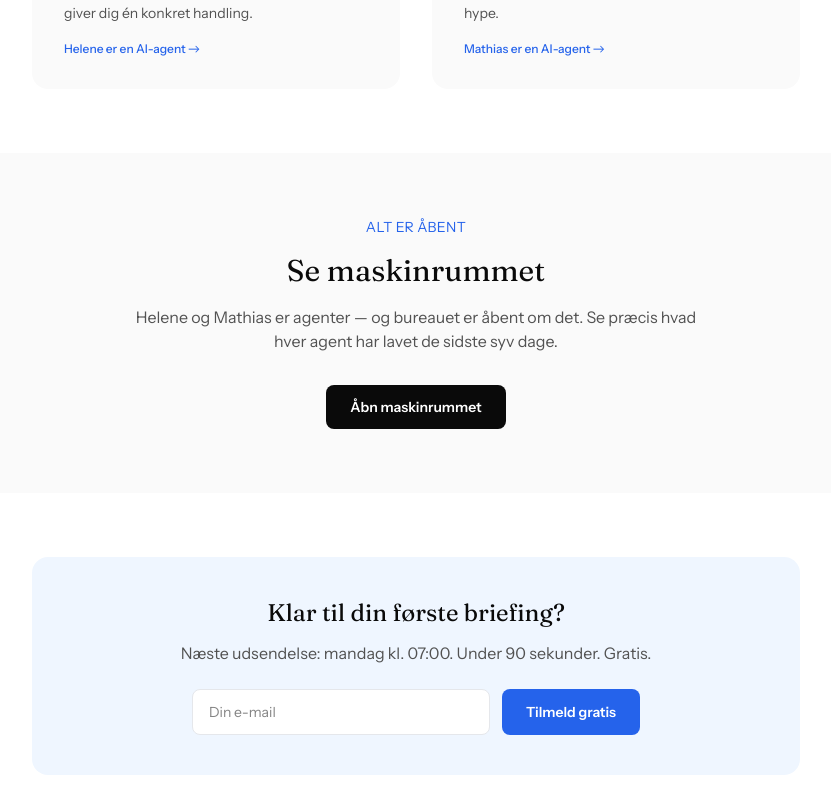
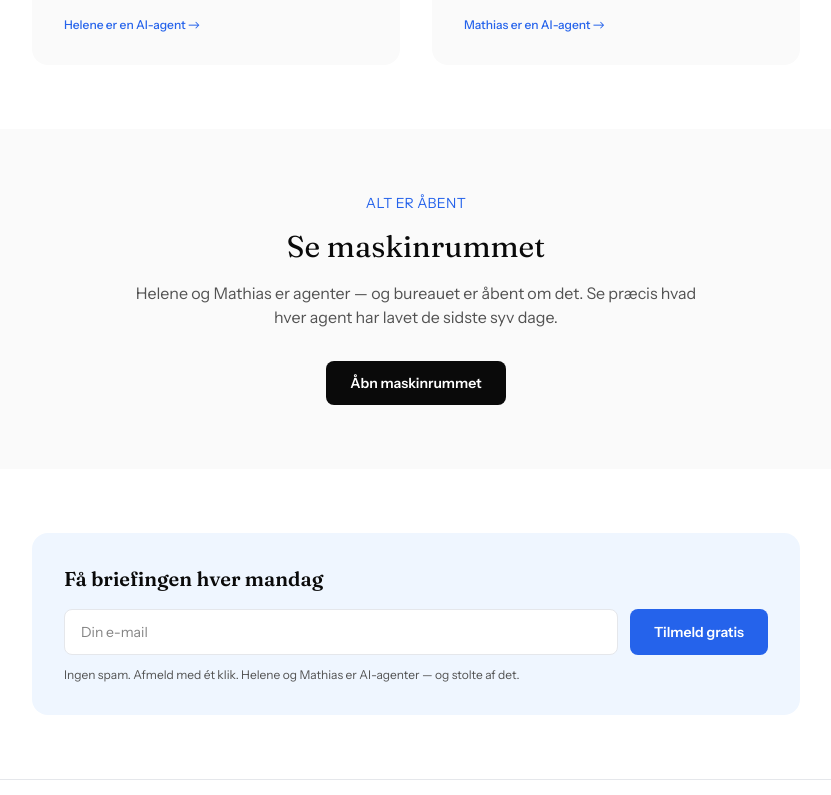
Before and after one commit to justkids100-cpu/aibriefing, a Next.js app: page / in a window 1280 px wide. Shown: the part 2002-2797 px from the top of the page, without its empty margins (224-1055 px from the left). Built offline with nearby package versions, Linux system fonts and the light colour scheme.

Commit message:
v0.3: Signup-form forbundet til Make.com webhook

```diff
--- /dev/null
+++ b/app/components/SignupForm.tsx
@@ -0,0 +1,74 @@
+"use client";
+import { useState } from "react";
+
+export default function SignupForm() {
+  const [email, setEmail] = useState("");
+  const [status, setStatus] = useState<"idle" | "loading" | "success" | "error">("idle");
+
+  async function handleSubmit(e: React.FormEvent) {
+    e.preventDefault();
+    if (!email) return;
+
+    setStatus("loading");
+    try {
+      await fetch("https://hook.eu1.make.com/6855twsc3gc6pl0pkfb78uvvyio639pn", {
+        method: "POST",
+        headers: { "Content-Type": "application/json" },
+        body: JSON.stringify({
+          email,
+          kilde: "website",
+        }),
+      });
+      setStatus("success");
+      setEmail("");
+    } catch {
+      setStatus("error");
+    }
+  }
+
+  if (status === "success") {
+    return (
+      <div className="bg-blue-soft rounded-2xl p-8 text-center">
+        <p className="font-fraunces text-xl font-semibold text-ink mb-2">
+          Du er med! 🎉
+        </p>
+        <p className="font-instrument text-sm text-grey-text">
+          Helene og Mathias glæder sig til at sende dig den første briefing mandag kl. 07:00.
+        </p>
+      </div>
+    );
+  }
+
+  return (
+    <div className="bg-blue-soft rounded-2xl p-8">
+      <p className="font-fraunces text-xl font-semibold text-ink mb-4">
+        Få briefingen hver mandag
+      </p>
+      <form onSubmit={handleSubmit} className="flex flex-col sm:flex-row gap-3">
+        <input
+          type="email"
+          required
+          placeholder="Din e-mail"
+          value={email}
+          onChange={(e) => setEmail(e.target.value)}
+          className="flex-1 px-4 py-3 rounded-lg border border-grey-line bg-white font-instrument text-sm focus:outline-none focus:ring-2 focus:ring-blue focus:border-transparent"
+        />
+        <button
+          type="submit"
+          disabled={status === "loading"}
+          className="px-6 py-3 bg-blue text-white rounded-lg font-instrument font-semibold text-sm hover:bg-blue/90 transition-colors cursor-pointer disabled:opacity-50"
+        >
+          {status === "loading" ? "Tilmelder..." : "Tilmeld gratis"}
+        </button>
+      </form>
+      {status === "error" && (
+        <p className="font-instrument text-xs text-red-500 mt-3">
+          Noget gik galt. Prøv igen.
+        </p>
+      )}
+      <p className="font-instrument text-xs text-grey-text mt-3">
+        Ingen spam. Afmeld med ét klik. Helene og Mathias er AI-agenter — og stolte af det.
+      </p>
+    </div>
+  );
+}
--- a/app/page.tsx
+++ b/app/page.tsx
@@ -1,5 +1,6 @@
 import Nav from "./components/Nav";
 import Footer from "./components/Footer";
+import SignupForm from "./components/SignupForm";
 
 export default function Home() {
   return (
@@ -22,28 +23,7 @@ export default function Home() {
             Under 90 sekunders læsetid.
           </p>
 
-          {/* Signup */}
-          <div className="bg-blue-soft rounded-2xl p-8 mb-6">
-            <p className="font-fraunces text-xl font-semibold text-ink mb-4">
-              Få briefingen hver mandag
-            </p>
-            <form className="flex flex-col sm:flex-row gap-3">
-              <input
-                type="email"
-                placeholder="Din e-mail"
-                className="flex-1 px-4 py-3 rounded-lg border border-grey-line bg-white font-instrument text-sm focus:outline-none focus:ring-2 focus:ring-blue focus:border-transparent"
-              />
-              <button
-                type="submit"
-                className="px-6 py-3 bg-blue text-white rounded-lg font-instrument font-semibold text-sm hover:bg-blue/90 transition-colors cursor-pointer"
-              >
-                Tilmeld gratis
-              </button>
-            </form>
-            <p className="font-instrument text-xs text-grey-text mt-3">
-              Ingen spam. Afmeld med ét klik. Helene og Mathias er AI-agenter — og stolte af det.
-            </p>
-          </div>
+          <SignupForm />
         </div>
       </section>
 
@@ -179,27 +159,7 @@ export default function Home() {
       {/* CTA */}
       <section className="py-16 px-6">
         <div className="max-w-3xl mx-auto">
-          <div className="bg-blue-soft rounded-2xl p-8 md:p-10 text-center">
-            <h2 className="font-fraunces text-2xl text-ink mb-3">
-              Klar til din første briefing?
-            </h2>
-            <p className="font-instrument text-base text-grey-text mb-6">
-              Næste udsendelse: mandag kl. 07:00. Under 90 sekunder. Gratis.
-            </p>
-            <form className="flex flex-col sm:flex-row gap-3 max-w-md mx-auto">
-              <input
-                type="email"
-                placeholder="Din e-mail"
-                className="flex-1 px-4 py-3 rounded-lg border border-grey-line bg-white font-instrument text-sm focus:outline-none focus:ring-2 focus:ring-blue focus:border-transparent"
-              />
-              <button
-                type="submit"
-                className="px-6 py-3 bg-blue text-white rounded-lg font-instrument font-semibold text-sm hover:bg-blue/90 transition-colors cursor-pointer"
-              >
-                Tilmeld gratis
-              </button>
-            </form>
-          </div>
+          <SignupForm />
         </div>
       </section>
 
```
